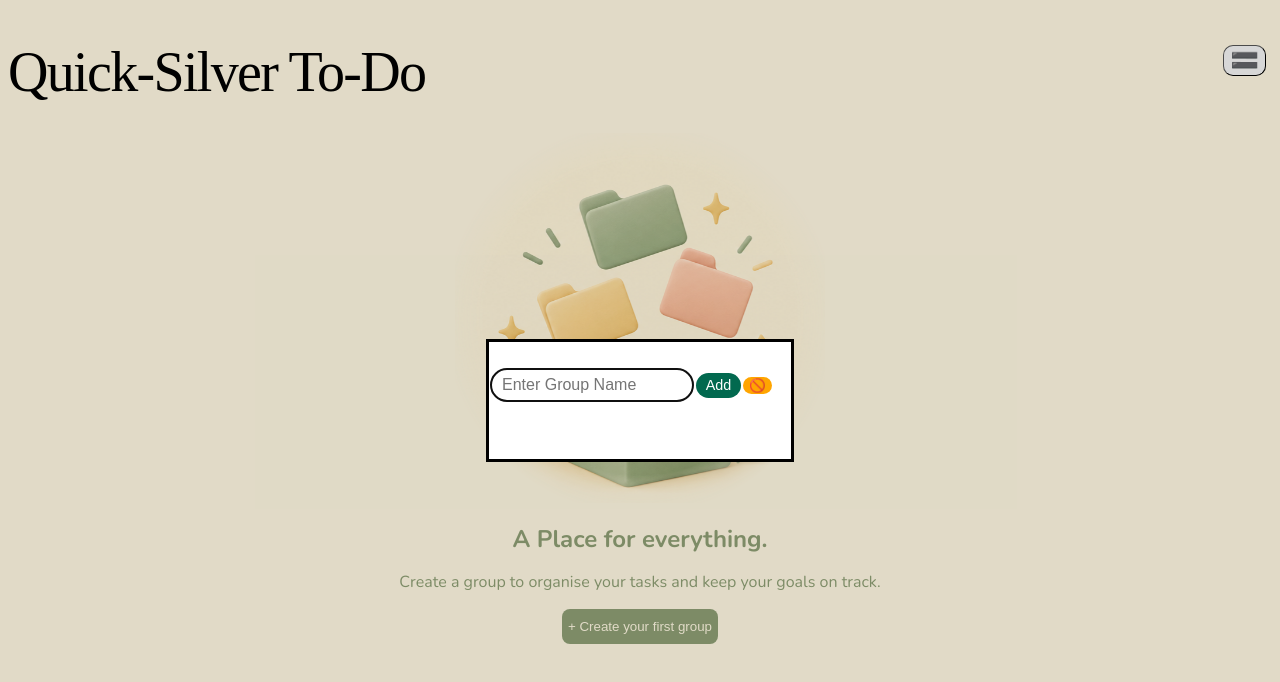
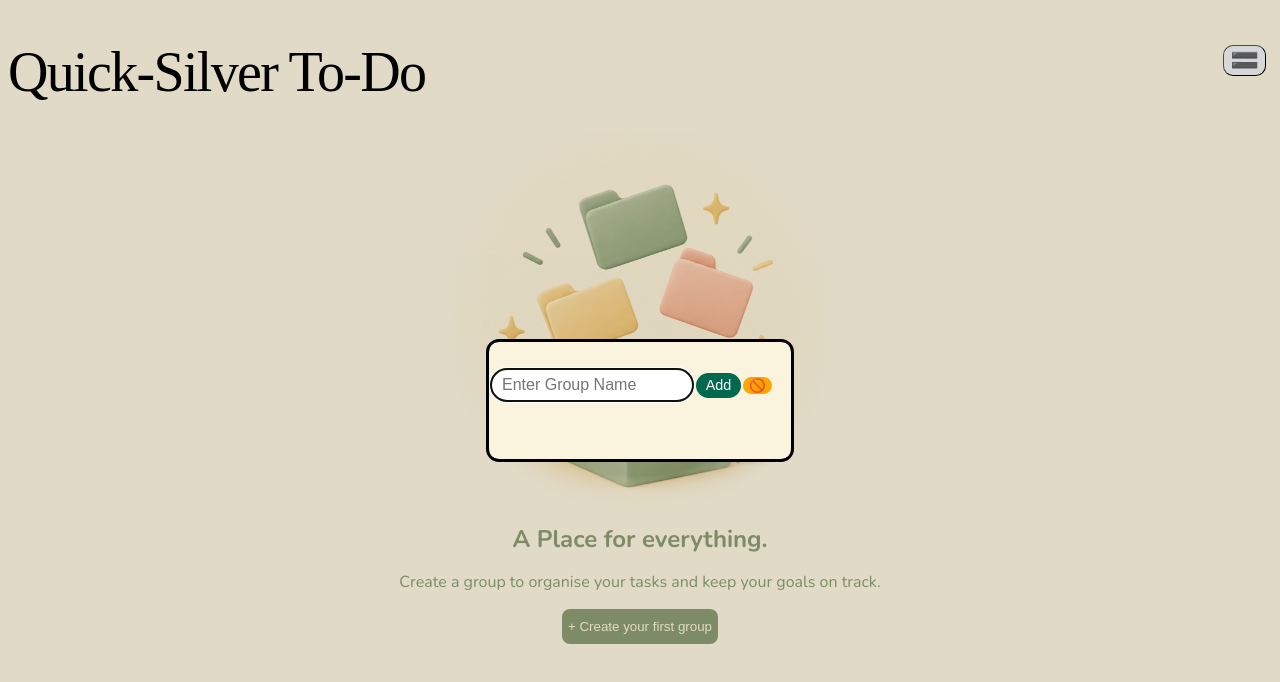
Before and after one commit to V33blvck/quick-silver, a React (Vite) app: page / in a window 1280 px wide. Both pictures are taken after a click on the button "+ Create your first group". Shown: the top 682 px of the page. Built offline with nearby package versions, Linux system fonts and the light colour scheme.

Commit message:
updated dialog box for better UX

```diff
--- a/src/index.css
+++ b/src/index.css
@@ -346,7 +346,12 @@ header{
   align-items: center;
   min-height: 115px;
   min-width: 100%;
-  margin: -15px
+  margin: -15px;
+  background-color: #FAF3DD;
+}
+.dialog-box{
+  border-radius: 13px;
+  background-color: #FAF3DD;
 }
 .display-btn{
   font-size: 23px;
--- a/src/pages/homePage.tsx
+++ b/src/pages/homePage.tsx
@@ -95,7 +95,11 @@ export default function HomePage({ tasks, setTasks }: groupProps) {
         </button>
       </header>
 
-      <dialog ref={dialogRef} onClick={handleClickDialog}>
+      <dialog
+        ref={dialogRef}
+        onClick={handleClickDialog}
+        className="dialog-box"
+      >
         <span className="popup">
           <form onSubmit={handleSubmit} className="group-input" method="dialog">
             <input
```
